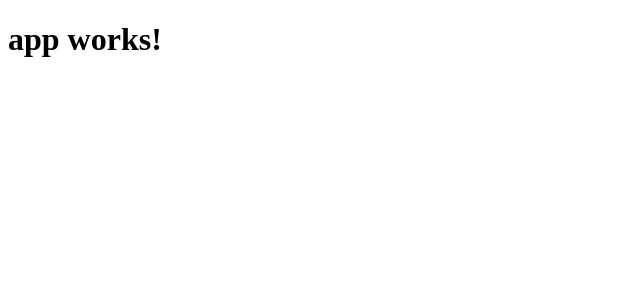
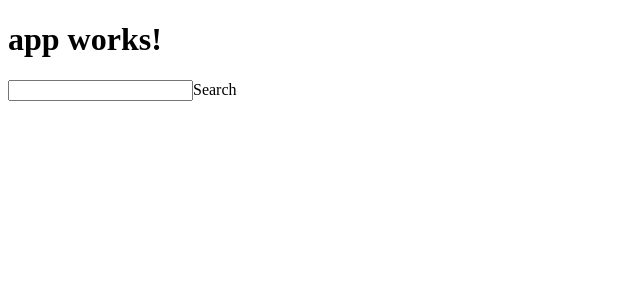
Before and after one commit to jameskbride/nuforc-search, an Angular app in the folder web/nuforc-web/: page / in a window 1280 px wide. Shown: the top 300 px of the page, without its empty margins (0-640 px from the left). Built offline with nearby package versions, Linux system fonts and the light colour scheme.

Commit message:
Figuring out how to call elasticsearch.

```diff
--- a/web/nuforc-web/src/app/app.component.html
+++ b/web/nuforc-web/src/app/app.component.html
@@ -1,3 +1,10 @@
 <h1>
   {{title}}
 </h1>
+<input #searchBox id="search-box" /><span (click)="search(searchBox.value)" >Search</span>
+<div>
+  <div *ngFor="let nuforcEncounter of nuforcEncounters | async"
+       class="search-result" >
+    {{nuforcEncounter}}
+  </div>
+</div>
--- a/web/nuforc-web/src/app/app.component.ts
+++ b/web/nuforc-web/src/app/app.component.ts
@@ -1,10 +1,21 @@
 import { Component } from '@angular/core';
+import {SearchService } from './search.service';
+import 'rxjs/add/operator/toPromise';
+import {NuforcEncounter} from "./nuforcEncounter";
 
 @Component({
   selector: 'app-root',
   templateUrl: './app.component.html',
-  styleUrls: ['./app.component.css']
+  styleUrls: ['./app.component.css'],
+  providers: [SearchService]
 })
 export class AppComponent {
+
+  constructor(private searchService: SearchService) {}
   title = 'app works!';
+  nuforcEncounters: NuforcEncounter[];
+
+  search(queryString : String): void {
+    this.searchService.search(queryString).then(nuforcEncounters => this.nuforcEncounters = nuforcEncounters);
+  }
 }
--- /dev/null
+++ b/web/nuforc-web/src/app/nuforcEncounter.ts
@@ -0,0 +1,4 @@
+export class NuforcEncounter {
+  date_time: string
+  summary: string
+}
--- /dev/null
+++ b/web/nuforc-web/src/app/search.service.ts
@@ -0,0 +1,24 @@
+import { Injectable } from '@angular/core';
+import {Http, RequestOptions, URLSearchParams} from '@angular/http';
+import { NuforcEncounter } from './nuforcEncounter';
+import 'rxjs/add/operator/toPromise';
+
+@Injectable()
+export class SearchService {
+
+  private searchUrl = 'http://localhost:8080/encounters/encounter/_search';  // URL to web api
+
+
+  constructor(private http: Http) { }
+
+  search(queryString): Promise<NuforcEncounter[]> {
+    let requestOptions: RequestOptions = new RequestOptions();
+    let urlSearchParams: URLSearchParams = new URLSearchParams();
+    urlSearchParams.set('q', queryString);
+    requestOptions.params = urlSearchParams;
+    return this.http.get(this.searchUrl, requestOptions)
+      .toPromise()
+      .then(response => response.json().data.hits.hits.map(hit => hit.source) as NuforcEncounter[]);
+  }
+
+}
```
Also changed, not shown: 1 other file (tests, documents, lock files or other folders).
